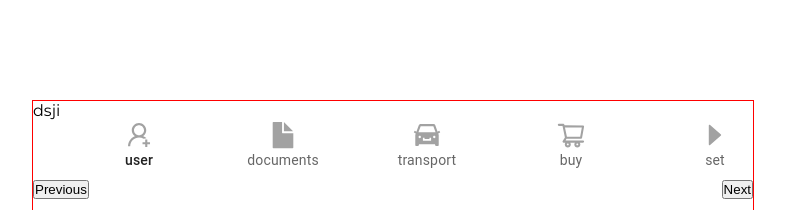
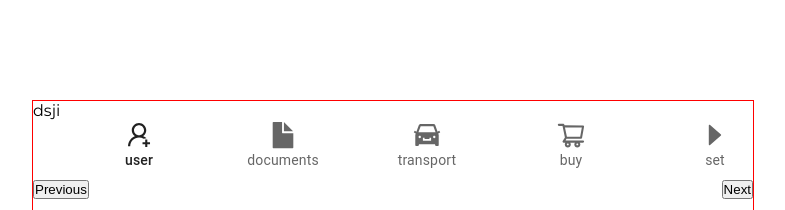
Before and after one commit to GuiCoelho-S/step-forms, a React (Vite) app: page / in a window 1280 px wide. Shown: the top 210 px of the page, without its empty margins (247-1032 px from the left). Built offline with nearby package versions, Linux system fonts and the light colour scheme.

Commit message:
removing error style

```diff
--- a/src/components/StepIcon/index.tsx
+++ b/src/components/StepIcon/index.tsx
@@ -15,13 +15,13 @@ const Icons = {
 interface IStepIcons{
   value: keyof typeof Icons;
   label: string;
-  active: boolean;
+  //active: boolean;
 }
 
-const StepIcon: React.FC<IStepIcons> = ({ value, label, active }: IStepIcons) => {
+const StepIcon: React.FC<IStepIcons> = ({ value, label }: IStepIcons) => {
 
   return (
-    <S.Container state={active}>
+    <S.Container>
       {Icons[value]}
       <p>{label}</p>
     </S.Container>
--- a/src/components/StepIcon/style.ts
+++ b/src/components/StepIcon/style.ts
@@ -1,9 +1,7 @@
 import styled from "@emotion/styled";
 
-interface IProps {
-  state:boolean;
-}
-export const Container = styled.div<IProps>`
+
+export const Container = styled.div`
 
 width:60px;
 height: 60px;
@@ -16,6 +14,5 @@ align-items: center;
 svg {
   width:30px;
   height: 30px;
-  fill: ${({ state }) => state ? "#de0202" : "#a2a2a2"}
 }
 `
--- a/src/components/Steps/index.tsx
+++ b/src/components/Steps/index.tsx
@@ -55,7 +55,7 @@ export const Steps: React.FC = () => {
                 <StepIcon
                   value={index as any}
                   label={label}
-                  active={isActiveStep(activeStep, index)}
+                 // active={isActiveStep(activeStep, index)}
                   />
               </StepLabel>
             </Step>
```
